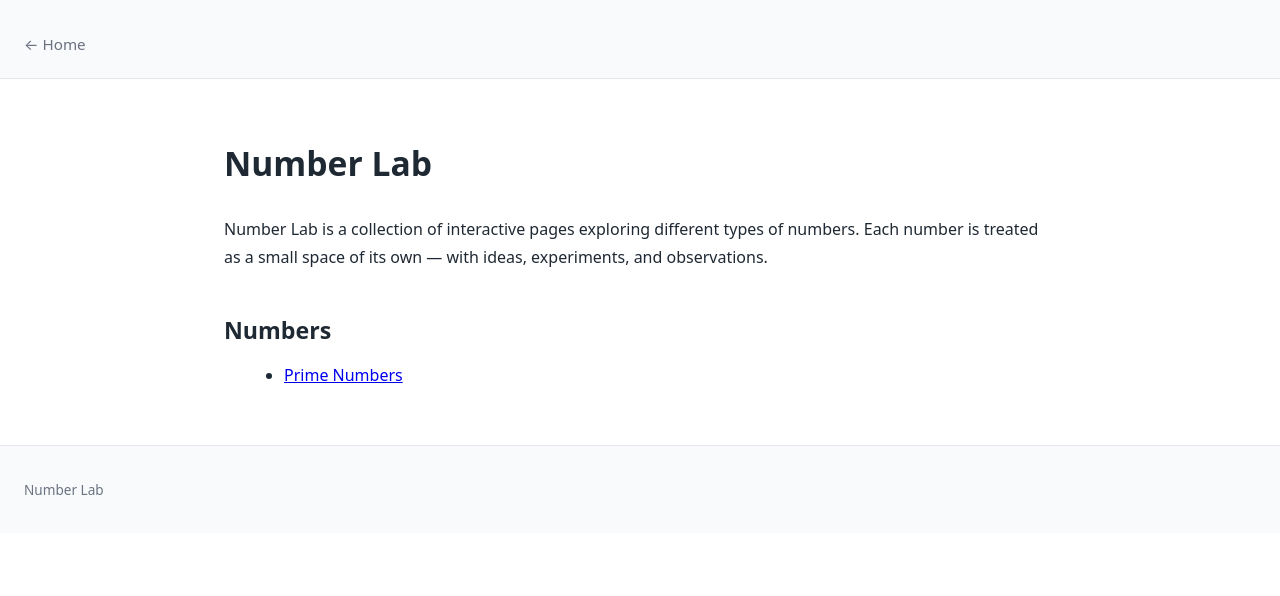
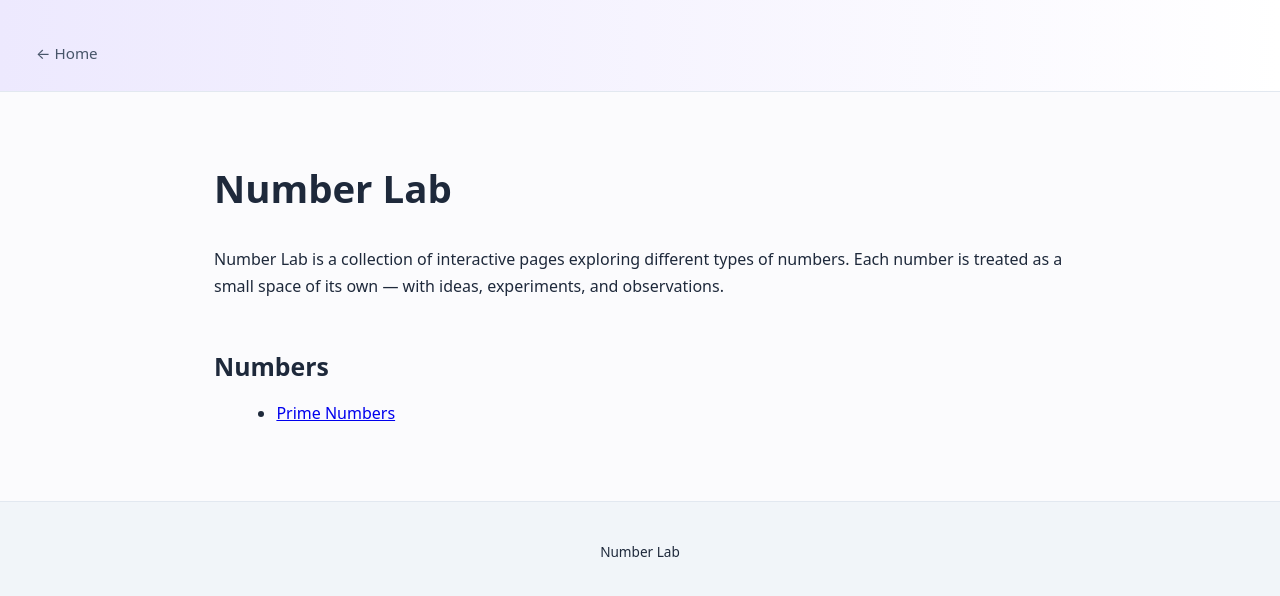
Before and after one commit to anvesh-d/number-lab, a Jekyll site: the page built from index.html, in a window 1280 px wide. Shown: the top 596 px of the page. Built offline with Jekyll 4.4.1, drawn with Linux system fonts in a browser that asks for light colours.

Commit message:
Update main.css

```diff
--- a/assets/css/main.css
+++ b/assets/css/main.css
@@ -1,26 +1,31 @@
 /* ==================================================
-   Number Lab — Complete CSS Rewrite
-   Calm, readable, modern
+   Number Lab — Exploratory Math Theme
+   Curious • Playful • Clean
    ================================================== */
 
-/* ---------- CSS Variables ---------- */
+/* ---------- Variables ---------- */
 :root {
-  --color-text: #1f2933;
-  --color-background: #ffffff;
-  --color-surface: #f8fafc;
-  --color-accent: #2563eb;
-  --color-muted: #e5e7eb;
-  --color-subtle: #6b7280;
+  --bg-main: #fbfbfd;
+  --bg-surface: #ffffff;
+  --bg-soft: #f1f5f9;
+
+  --text-main: #1e293b;
+  --text-soft: #475569;
+
+  --accent: #7c3aed;      /* playful violet */
+  --accent-light: #ede9fe;
+
+  --border-soft: #e2e8f0;
 
   --font-body: system-ui, -apple-system, BlinkMacSystemFont,
                "Segoe UI", Roboto, Ubuntu, "Helvetica Neue",
                Arial, sans-serif;
 
-  --max-width: 880px;
-  --radius: 6px;
+  --max-width: 900px;
+  --radius: 10px;
 }
 
-/* ---------- Base Reset ---------- */
+/* ---------- Reset ---------- */
 * {
   box-sizing: border-box;
 }
@@ -29,139 +34,152 @@
   margin: 0;
   font-family: var(--font-body);
   line-height: 1.7;
-  color: var(--color-text);
-  background: var(--color-background);
+  background: var(--bg-main);
+  color: var(--text-main);
 }
 
 /* ---------- Layout ---------- */
 main {
   max-width: var(--max-width);
   margin: 0 auto;
-  padding: 2rem 1.5rem 3rem;
+  padding: 2.5rem 1.5rem 4rem;
 }
 
 /* ---------- Header ---------- */
 .site-header {
-  background: var(--color-surface);
-  border-bottom: 1px solid var(--color-muted);
-  padding: 1.25rem 1.5rem 1rem;
+  background: linear-gradient(
+    to right,
+    var(--accent-light),
+    var(--bg-surface)
+  );
+  border-bottom: 1px solid var(--border-soft);
+  padding: 1.5rem 1.5rem 1.2rem;
 }
 
 .site-title {
-  font-size: 1.35rem;
-  font-weight: 600;
-  letter-spacing: 0.2px;
-  margin-bottom: 0.6rem;
+  font-size: 1.5rem;
+  font-weight: 700;
+  letter-spacing: 0.3px;
+  color: var(--accent);
+  margin-bottom: 0.7rem;
 }
 
 /* ---------- Navigation ---------- */
 .site-nav {
   display: flex;
   flex-wrap: wrap;
-  gap: 0.9rem;
+  gap: 0.6rem;
   font-size: 0.95rem;
 }
 
-.site-nav a {
+.site-nav a,
+.site-nav span {
+  padding: 0.35rem 0.75rem;
+  border-radius: 999px;
   text-decoration: none;
-  color: var(--color-subtle);
-  padding: 0.15rem 0;
-  border-bottom: 2px solid transparent;
+  color: var(--text-soft);
+  background: transparent;
+  transition: background 0.15s ease;
 }
 
 .site-nav a:hover {
-  color: var(--color-text);
-  border-bottom-color: var(--color-muted);
+  background: var(--bg-soft);
+  color: var(--text-main);
 }
 
 .nav-active {
-  color: var(--color-accent);
+  background: var(--accent);
+  color: white;
   font-weight: 600;
-  border-bottom: 2px solid var(--color-accent);
 }
 
 /* ---------- Headings ---------- */
 h1 {
   margin: 0 0 1.5rem;
-  font-size: 2.1rem;
+  font-size: 2.4rem;
+  font-weight: 700;
+}
+
+h2 {
+  margin-top: 2.8rem;
+  margin-bottom: 0.8rem;
+  font-size: 1.55rem;
   font-weight: 600;
 }
 
-h2 {
-  margin-top: 2.5rem;
-  margin-bottom: 0.75rem;
-  font-size: 1.45rem;
-  font-weight: 600;
-}
-
-/* ---------- Paragraphs & Lists ---------- */
+/* ---------- Text ---------- */
 p {
-  margin: 0.75rem 0;
+  margin: 0.9rem 0;
+  color: var(--text-main);
 }
 
 ul {
-  margin: 0.5rem 0 0.5rem 1.25rem;
+  margin: 0.6rem 0 0.6rem 1.4rem;
 }
 
 li {
-  margin: 0.3rem 0;
+  margin: 0.35rem 0;
 }
 
-/* ---------- Structural Sections ---------- */
+/* ---------- Sections ---------- */
 .section {
-  margin-top: 2.8rem;
+  margin-top: 3rem;
+  padding-top: 1.2rem;
+  border-top: 2px dashed var(--border-soft);
 }
 
-/* ---------- Notes & Warnings ---------- */
-.note,
-.warning {
-  margin: 1.75rem 0;
-  padding: 1rem 1.1rem;
+/* ---------- Notes ---------- */
+.note {
+  margin: 1.8rem 0;
+  padding: 1.2rem 1.3rem;
+  background: var(--accent-light);
   border-radius: var(--radius);
-  background: var(--color-surface);
   font-size: 0.95rem;
 }
 
-.note {
-  border-left: 4px solid var(--color-muted);
+.warning {
+  margin: 1.8rem 0;
+  padding: 1.2rem 1.3rem;
+  background: #fff7ed;
+  border-left: 5px solid #f97316;
+  border-radius: var(--radius);
+  font-size: 0.95rem;
 }
 
-.warning {
-  border-left: 4px solid var(--color-accent);
-}
-
-/* ---------- Meta / Secondary ---------- */
+/* ---------- Meta ---------- */
 .meta {
   font-size: 0.85rem;
-  color: var(--color-subtle);
+  color: var(--text-soft);
 }
 
 /* ---------- Explore Tools ---------- */
 .tool {
-  margin: 2.5rem 0;
-  padding: 1.25rem 1.25rem 1.35rem;
-  border: 1px solid var(--color-muted);
+  margin: 3rem 0;
+  padding: 1.6rem 1.6rem 1.8rem;
+  background: var(--bg-surface);
   border-radius: var(--radius);
-  background: #ffffff;
+  border: 1px solid var(--border-soft);
+  box-shadow: 0 8px 18px rgba(0, 0, 0, 0.04);
 }
 
 .tool-header {
-  font-size: 1.05rem;
-  font-weight: 600;
+  font-size: 1.1rem;
+  font-weight: 700;
   margin-bottom: 0.6rem;
+  color: var(--accent);
 }
 
 .tool-body {
-  margin-top: 0.75rem;
+  margin-top: 0.8rem;
 }
 
-/* ---------- Logic / Explanation ---------- */
+/* ---------- Logic ---------- */
 .logic {
-  margin-top: 1.2rem;
-  padding-top: 0.9rem;
-  border-top: 1px dashed var(--color-muted);
+  margin-top: 1.3rem;
+  padding-top: 1rem;
+  border-top: 2px dashed var(--border-soft);
   font-size: 0.9rem;
-  color: var(--color-subtle);
+  color: var(--text-soft);
 }
 
 .hidden {
@@ -170,9 +188,10 @@
 
 /* ---------- Footer ---------- */
 footer {
-  border-top: 1px solid var(--color-muted);
-  padding: 1.25rem 1.5rem;
+  background: var(--bg-soft);
+  border-top: 1px solid var(--border-soft);
+  padding: 1.5rem;
   font-size: 0.85rem;
-  color: var(--color-subtle);
-  background: var(--color-surface);
+  color: var(--text-soft);
+  text-align: center;
 }
```
